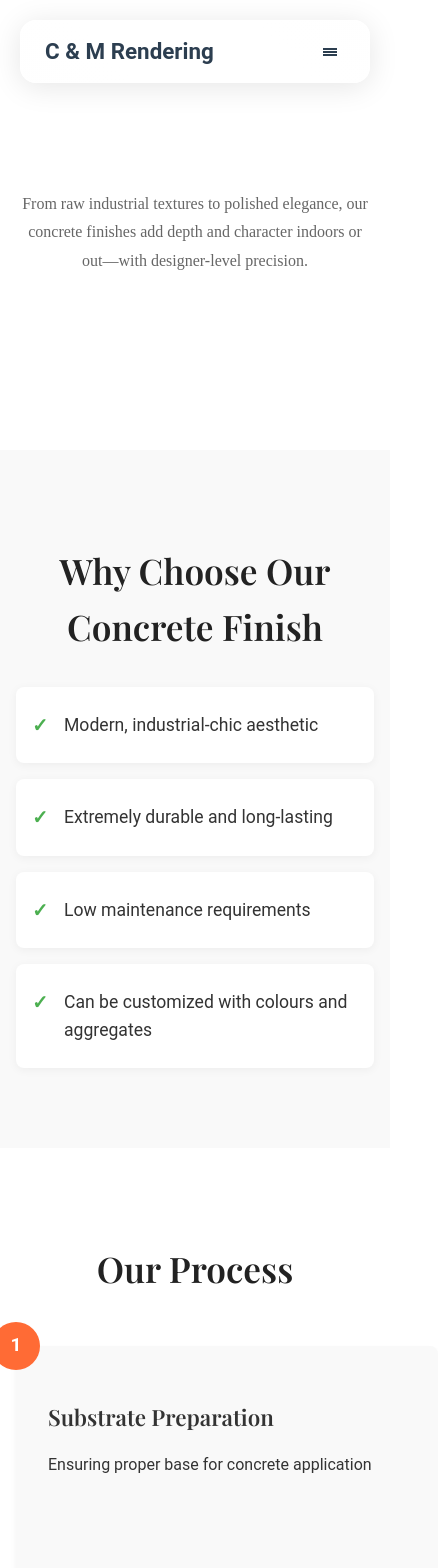
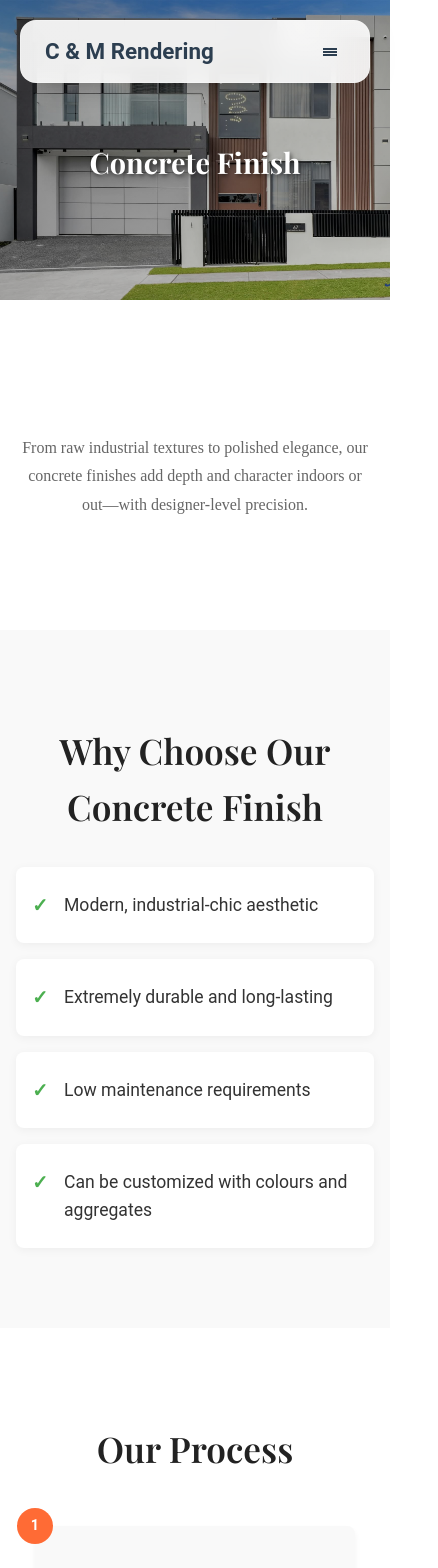
Before and after one commit to nexetlab/cm-rendering-2.0, a React (Vite) app: page /services/concrete-finish in a window 390 px wide. Shown: the top 1568 px of the page, 438 px wide, since content can reach past the window. Built offline with nearby package versions, Linux system fonts and the light colour scheme; a web font is replaced by a local one.

Commit message:
Banner image added in the service sub pages

```diff
--- a/src/pages/services/AcrylicRenderTextureCoatings.tsx
+++ b/src/pages/services/AcrylicRenderTextureCoatings.tsx
@@ -21,15 +21,30 @@ const AcrylicRenderTextureCoatings = () => {
       { title: "Base Coat Application", description: "Application of acrylic render base coat with reinforcement mesh where needed" },
       { title: "Texture Application", description: "Creation of your chosen texture using specialized tools and techniques" },
       { title: "Sealing & Protection", description: "Application of protective sealants or topcoats for enhanced durability" }
-    ],
-    faq: [
-      { question: "How long does acrylic render last?", answer: "Properly applied acrylic render can last 15-20 years or more with minimal maintenance." },
-      { question: "Can acrylic render be applied over existing surfaces?", answer: "Yes, it can be applied over many existing surfaces including brick, concrete, and some existing renders after proper preparation." },
-      { question: "Is acrylic render suitable for exterior use?", answer: "Absolutely. In fact, its flexibility and weather resistance make it ideal for exterior applications." }
     ]
   };
 
-  return <ServiceDetail serviceDetails={serviceDetails} />;
+  return (
+    <div>
+      {/* Banner Section */}
+      <div className="service-banner">
+        <div className="banner-image-container">
+          <img
+            src="/images/2.jpeg"
+            alt="Acrylic Render Texture Coatings"
+            className="banner-image"
+          />
+          <div className="banner-overlay">
+            <div className="banner-content">
+              <h1 className="banner-title">{serviceDetails.title}</h1>
+            </div>
+          </div>
+        </div>
+      </div>
+
+      <ServiceDetail serviceDetails={serviceDetails} />
+    </div>
+  );
 };
 
 export default AcrylicRenderTextureCoatings;
--- a/src/pages/services/ArchitecturalMouldings.tsx
+++ b/src/pages/services/ArchitecturalMouldings.tsx
@@ -21,15 +21,30 @@ const ArchitecturalMouldings = () => {
       { title: "Material Selection", description: "Choosing between polyurethane, plaster, or other materials" },
       { title: "Fabrication", description: "Custom creation of your mouldings" },
       { title: "Installation & Finishing", description: "Precise installation and seamless finishing" }
-    ],
-    faq: [
-      { question: "What materials do you use for mouldings?", answer: "We work with high-quality polyurethane, plaster, and occasionally timber, depending on your needs." },
-      { question: "Can you match existing mouldings in heritage homes?", answer: "Yes, we specialize in replicating and matching period mouldings." },
-      { question: "How durable are modern moulding materials?", answer: "Modern materials like polyurethane are extremely durable, resistant to cracking and moisture." }
     ]
   };
 
-  return <ServiceDetail serviceDetails={serviceDetails} />;
+  return (
+    <div>
+      {/* Banner Section */}
+      <div className="service-banner">
+        <div className="banner-image-container">
+          <img
+            src="/images/3.jpeg"
+            alt="Acrylic Render Texture Coatings"
+            className="banner-image"
+          />
+          <div className="banner-overlay">
+            <div className="banner-content">
+              <h1 className="banner-title">{serviceDetails.title}</h1>
+            </div>
+          </div>
+        </div>
+      </div>
+
+      <ServiceDetail serviceDetails={serviceDetails} />
+    </div>
+  );
 };
 
 export default ArchitecturalMouldings;
--- a/src/pages/services/ConcreteFinish.tsx
+++ b/src/pages/services/ConcreteFinish.tsx
@@ -21,15 +21,30 @@ const ConcreteFinish = () => {
       { title: "Concrete Application", description: "Precision placement of concrete or overlay" },
       { title: "Finishing", description: "Achieving desired texture - polished, stamped, or exposed aggregate" },
       { title: "Sealing", description: "Application of protective sealants" }
-    ],
-    faq: [
-      { question: "Can concrete finishes be used on walls?", answer: "Yes, we can apply decorative concrete finishes on both horizontal and vertical surfaces." },
-      { question: "How do you prevent cracking?", answer: "We use control joints, quality mixes, and proper curing techniques to minimize cracking." },
-      { question: "Is polished concrete slippery?", answer: "When properly sealed, it has similar slip resistance to other hard flooring options." }
     ]
   };
 
-  return <ServiceDetail serviceDetails={serviceDetails} />;
+  return (
+    <div>
+      {/* Banner Section */}
+      <div className="service-banner">
+        <div className="banner-image-container">
+          <img
+            src="/images/4.jpeg"
+            alt="Acrylic Render Texture Coatings"
+            className="banner-image"
+          />
+          <div className="banner-overlay">
+            <div className="banner-content">
+              <h1 className="banner-title">{serviceDetails.title}</h1>
+            </div>
+          </div>
+        </div>
+      </div>
+
+      <ServiceDetail serviceDetails={serviceDetails} />
+    </div>
+  );
 };
 
 export default ConcreteFinish;
--- a/src/pages/services/PaintingServices.tsx
+++ b/src/pages/services/PaintingServices.tsx
@@ -21,15 +21,30 @@ const PaintingServices = () => {
       { title: "Priming", description: "Application of appropriate primers for optimal adhesion" },
       { title: "Painting", description: "Multiple coats applied with professional techniques" },
       { title: "Final Inspection", description: "Quality check and touch-ups as needed" }
-    ],
-    faq: [
-      { question: "How long should I wait before painting new render?", answer: "Typically 4-6 weeks to allow for complete curing, depending on conditions." },
-      { question: "Do you provide colour consultation?", answer: "Yes, we can provide expert advice on colour selection and combinations." },
-      { question: "How long will the paint last?", answer: "With proper preparation and quality paints, exterior paint jobs typically last 7-10 years, interiors 10+ years." }
     ]
   };
 
-  return <ServiceDetail serviceDetails={serviceDetails} />;
+  return (
+    <div>
+      {/* Banner Section */}
+      <div className="service-banner">
+        <div className="banner-image-container">
+          <img
+            src="/images/10.jpeg"
+            alt="Acrylic Render Texture Coatings"
+            className="banner-image"
+          />
+          <div className="banner-overlay">
+            <div className="banner-content">
+              <h1 className="banner-title">{serviceDetails.title}</h1>
+            </div>
+          </div>
+        </div>
+      </div>
+
+      <ServiceDetail serviceDetails={serviceDetails} />
+    </div>
+  );
 };
 
 export default PaintingServices;
--- a/src/pages/services/PolystyreneFinish.tsx
+++ b/src/pages/services/PolystyreneFinish.tsx
@@ -21,15 +21,30 @@ const PolystyreneFinish = () => {
       { title: "Reinforcement", description: "Application of fibreglass mesh and base coat for structural integrity" },
       { title: "Render Application", description: "Specialized acrylic render application for durable finish" },
       { title: "Final Texture", description: "Creation of your chosen decorative finish" }
-    ],
-    faq: [
-      { question: "Is polystyrene finish durable?", answer: "Yes, when properly installed and rendered, it's highly durable and impact-resistant." },
-      { question: "Does it provide insulation?", answer: "Yes, polystyrene offers excellent thermal insulation, reducing energy costs." },
-      { question: "Can it be painted?", answer: "Absolutely, it accepts paint beautifully after proper preparation." }
     ]
   };
 
-  return <ServiceDetail serviceDetails={serviceDetails} />;
+  return (
+    <div>
+      {/* Banner Section */}
+      <div className="service-banner">
+        <div className="banner-image-container">
+          <img
+            src="/images/7.jpeg"
+            alt="Acrylic Render Texture Coatings"
+            className="banner-image"
+          />
+          <div className="banner-overlay">
+            <div className="banner-content">
+              <h1 className="banner-title">{serviceDetails.title}</h1>
+            </div>
+          </div>
+        </div>
+      </div>
+
+      <ServiceDetail serviceDetails={serviceDetails} />
+    </div>
+  );
 };
 
 export default PolystyreneFinish;
--- a/src/pages/services/VenetianPlasterMicroCement.tsx
+++ b/src/pages/services/VenetianPlasterMicroCement.tsx
@@ -21,15 +21,30 @@ const VenetianPlasterMicroCement = () => {
       { title: "Base Layer", description: "Application of initial layers with specialized tools" },
       { title: "Burnishing", description: "Polishing between layers to achieve depth and sheen" },
       { title: "Final Sealing", description: "Application of protective wax or sealant" }
-    ],
-    faq: [
-      { question: "How is Venetian plaster different from regular plaster?", answer: "Venetian plaster contains marble dust which gives it its distinctive luminous quality and depth." },
-      { question: "Can Venetian plaster be used in bathrooms?", answer: "Yes, when properly sealed it's highly moisture-resistant." },
-      { question: "How long does the application process take?", answer: "Depending on the complexity, it typically takes 3-5 days including drying time between layers." }
     ]
   };
 
-  return <ServiceDetail serviceDetails={serviceDetails} />;
+  return (
+    <div>
+      {/* Banner Section */}
+      <div className="service-banner">
+        <div className="banner-image-container">
+          <img
+            src="/images/15.jpeg"
+            alt="Acrylic Render Texture Coatings"
+            className="banner-image"
+          />
+          <div className="banner-overlay">
+            <div className="banner-content">
+              <h1 className="banner-title">{serviceDetails.title}</h1>
+            </div>
+          </div>
+        </div>
+      </div>
+
+      <ServiceDetail serviceDetails={serviceDetails} />
+    </div>
+  );
 };
 
 export default VenetianPlasterMicroCement;
--- a/src/styles/serviceDetails.css
+++ b/src/styles/serviceDetails.css
@@ -1,3 +1,79 @@
+.service-banner {
+  width: 100%;
+  margin-bottom: 2rem;
+}
+
+.banner-image-container {
+  position: relative;
+  width: 100%;
+  height: 500px; /* Increased from 400px */
+  overflow: hidden;
+}
+
+.banner-image {
+  width: 100%;
+  height: 100%;
+  object-fit: cover;
+  object-position: center;
+}
+
+.banner-overlay {
+  position: absolute;
+  top: 0;
+  left: 0;
+  right: 0;
+  bottom: 0;
+  background: linear-gradient(135deg, rgba(0, 0, 0, 0.4), rgba(0, 0, 0, 0.2));
+  display: flex;
+  align-items: center;
+  justify-content: center;
+  padding: 2rem; /* Added padding for better spacing */
+}
+
+.banner-content {
+  text-align: center;
+  padding: 0 2rem;
+  margin-top: 1rem; /* Added top margin for better vertical positioning */
+}
+
+.banner-title {
+  color: white;
+  font-size: 3rem;
+  font-weight: bold;
+  text-shadow: 2px 2px 4px rgba(0, 0, 0, 0.5);
+  margin: 0;
+  line-height: 1.2;
+}
+
+@media (max-width: 768px) {
+  .banner-image-container {
+    height: 350px; /* Increased from 250px for more vertical space */
+  }
+
+  .banner-content {
+    margin-top: 2rem; /* More top margin in mobile for better spacing */
+  }
+
+  .banner-title {
+    font-size: 2rem;
+  }
+}
+
+@media (max-width: 480px) {
+  .banner-image-container {
+    height: 300px;
+  }
+
+  .banner-content {
+    margin-top: 1.5rem;
+    padding: 0 1rem;
+  }
+
+  .banner-title {
+    font-size: 1.8rem;
+  }
+}
+
 /* styles/serviceDetails.css */
 
 .service-detail-page {
@@ -11,14 +87,14 @@
   background-size: cover;
   background-position: center;
   color: white;
-  padding: 5rem 0;
+  padding: 1rem 0;
   text-align: center;
   position: relative;
 }
 
 .service-hero h1 {
   font-size: 2.8rem;
-  margin-bottom: 1.5rem;
+  margin-bottom: 0rem;
   font-weight: 700;
 }
 
@@ -144,8 +220,6 @@
   color: #333;
 }
 
-
-
 /* Additional Sections */
 .additional-sections {
   background: white;
@@ -164,73 +238,52 @@
   .process-steps {
     flex-direction: column;
     align-items: center;
+    gap: 1.5rem; /* Reduced gap between boxes */
   }
 
   .process-step {
     width: 100%;
-    max-width: 400px;
+    max-width: 320px; /* Reduced from 400px */
+    max-height: 150px;
+    padding: 1rem; /* Reduced padding */
+    margin: 0 1rem; /* Added side margins to prevent edge touching */
+  }
+
+  .process-step h3 {
+    font-size: 1.2rem; /* Slightly smaller heading */
+    margin-bottom: 0.8rem;
+  }
+
+  .step-number {
+    width: 2.5rem; /* Slightly smaller step number circle */
+    height: 2.5rem;
+    top: -1.25rem;
+    left: -1.25rem;
+    font-size: 1rem;
   }
 }
 
-.service-faq {
-  padding: 2rem 1rem;
-  background-color: #fffaf5;
-  border-top: 2px solid #ff6b35;
-  border-radius: 1rem;
-  margin-top: 2rem;
+/* Additional mobile optimization for very small screens */
+@media (max-width: 480px) {
+  .process-steps {
+    gap: 1rem; /* Even smaller gap for very small screens */
   }
 
-.service-faq h2 {
-  font-size: 1.75rem;
-  color: #ff6b35;
-  margin-bottom: 1.5rem;
-  text-align: center;
+  .process-step {
+    max-width: 280px; /* Even more compact for small phones */
+    padding: 1.25rem;
+    margin: 0 0.5rem;
   }
 
-.service-faq-item {
-  border-bottom: 1px solid #ffe3d1;
-  padding: 1rem 0;
-  cursor: pointer;
-  transition: background-color 0.3s ease;
+  .process-step h3 {
+    font-size: 1.1rem;
   }
 
-.service-faq-item:hover {
-  background-color: #fff1e8;
+  .step-number {
+    width: 2.25rem;
+    height: 2.25rem;
+    top: -1.125rem;
+    left: -1.125rem;
+    font-size: 0.9rem;
   }
-
-.service-faq-question {
-  font-weight: 600;
-  color: #2c3e50;
-  position: relative;
-  padding-right: 2rem;
 }
-
-.service-faq-question::after {
-  content: '+';
-  position: absolute;
-  right: 0;
-  color: #ff6b35;
-  font-size: 1.25rem;
-  transition: transform 0.3s ease;
-}
-
-.service-faq-item.open .service-faq-question::after {
-  transform: rotate(45deg);
-}
-
-.service-faq-answer {
-  max-height: 0;
-  overflow: hidden;
-  color: #444;
-  font-size: 0.95rem;
-  line-height: 1.6;
-  transition: max-height 0.4s ease, opacity 0.4s ease;
-  opacity: 0;
-  padding-left: 0.5rem;
-}
-
-.service-faq-item.open .service-faq-answer {
-  max-height: 200px;
-  opacity: 1;
-  margin-top: 0.5rem;
-}
```
Also changed, not shown: src/components/ServiceDetail.tsx (+1 -20 lines). Lines whose indentation alone changed are shown as unchanged.
